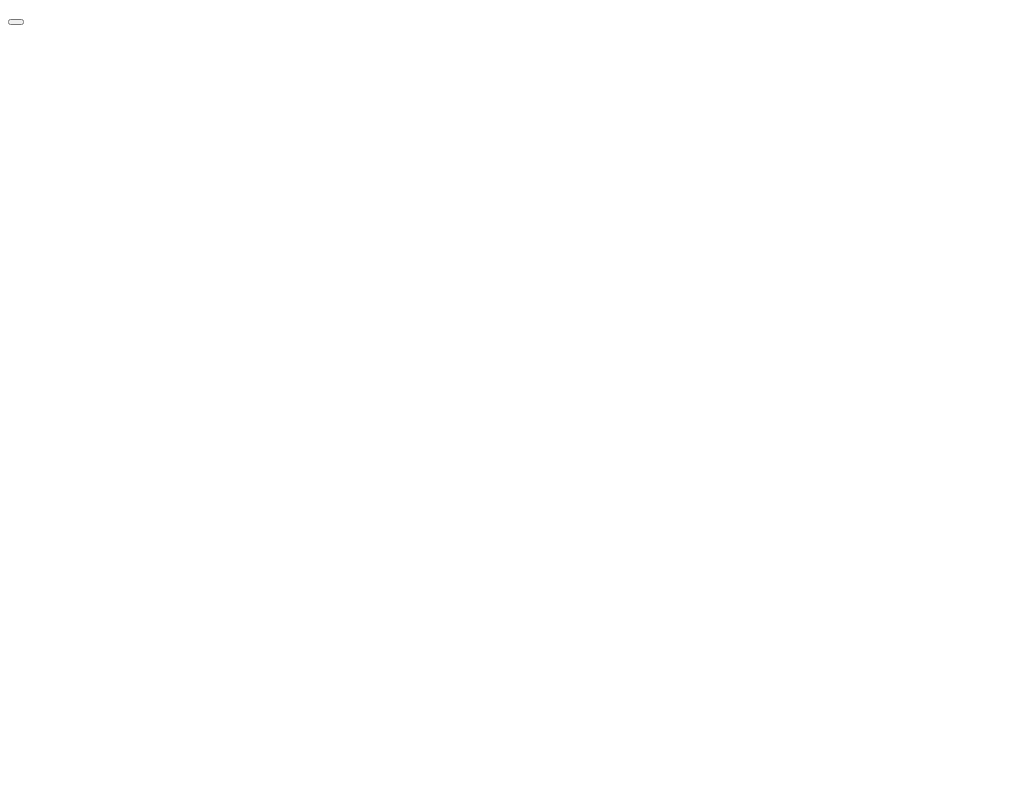
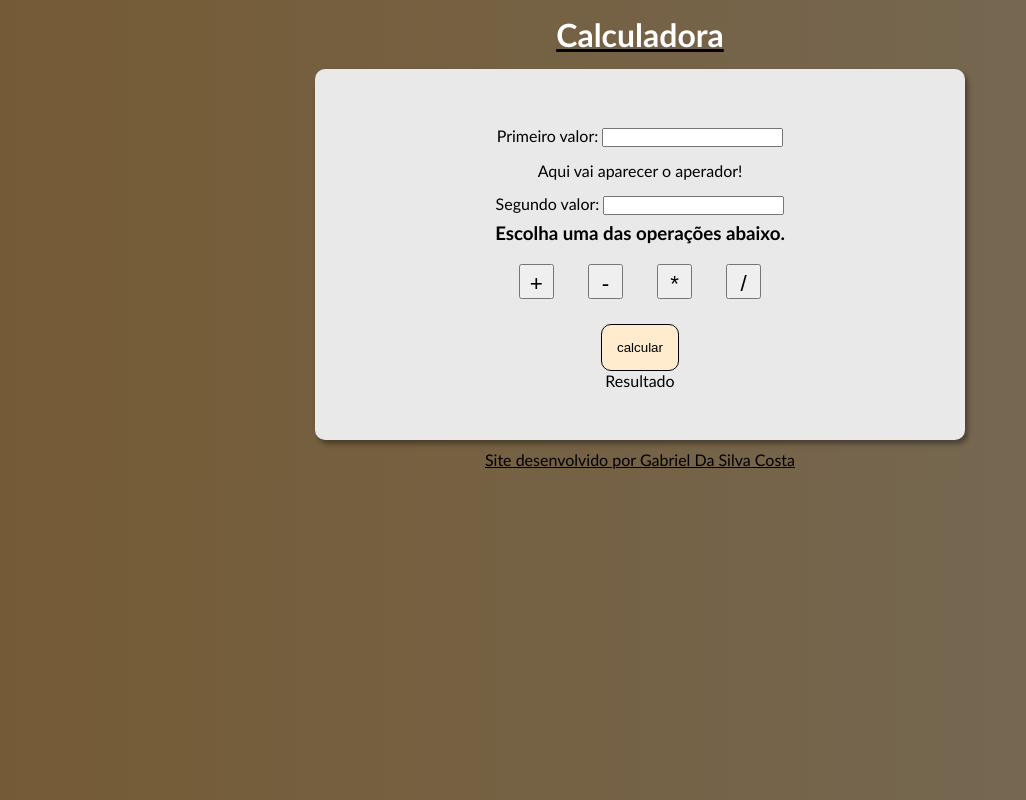
Before and after one commit to GabSilvaCosta/curso-js-recomecando, a plain HTML site: page pratica/exercicios/ex016/index.html in a window 1280 px wide. Shown: the whole page, without its empty margins (0-1026 px from the left). Drawn offline with Linux system fonts and the light colour scheme.

Commit message:
create_simple_calculator

```diff
--- /dev/null
+++ b/pratica/exercicios/ex016/code.js
@@ -0,0 +1,7 @@
+function clicou() {
+    var v1 = Number(document.getElementById('ivalor1').value)
+    var v2 = Number(document.getElementById('ivalor2').value)
+
+    var dis = document.querySelector('div')
+    dis.innerHTML = 'r'
+}
--- a/pratica/exercicios/ex016/index.html
+++ b/pratica/exercicios/ex016/index.html
@@ -1,11 +1,42 @@
 <!DOCTYPE html>
-<html lang="en">
+<html lang="pt-BR">
 <head>
     <meta charset="UTF-8">
     <meta name="viewport" content="width=device-width, initial-scale=1.0">
-    <title>Document</title>
+    <link rel="stylesheet" href="style.css">
+    <script src="code.js"></script>
+    <title>Calculadora Simples</title>
 </head>
 <body>
-    <button></button>
+    <header>
+        <h1>Calculadora</h1>
+    </header>
+    <section>
+        <form action="" method="get">
+            <p>Primeiro valor:
+                <input type="number" name="valor1" id="ivalor1">
+            </p>
+            <p>
+                Aqui vai aparecer o aperador!
+            </p>
+            <p>Segundo valor:
+                <input type="number" name="valor2" id="ivalor2">
+            </p>
+            <h3>Escolha uma das operações abaixo.</h3>
+                <input type="button" value="+" class="operadores">
+                <input type="button" value="-" class="operadores">
+                <input type="button" value="*" class="operadores">
+                <input type="button" value="/" class="operadores">
+
+            <input type="button" value="calcular" id="icalcular" onclick="clicou">
+        </form>
+
+        <div>
+            Resultado
+        </div>
+    </section>
+    <footer>
+        Site desenvolvido por Gabriel Da Silva Costa
+    </footer>
 </body>
 </html>
--- /dev/null
+++ b/pratica/exercicios/ex016/style.css
@@ -0,0 +1,63 @@
+
+* {
+    margin: 0px;
+    padding: 0px;
+}
+
+body {
+    background-image: linear-gradient(to right, #755B35, #756A58);
+    font-family: 'Gill Sans', 'Gill Sans MT', Calibri, 'Trebuchet MS', sans-serif
+}
+
+h1 {
+    text-align: center;
+    padding: 15px;
+    text-decoration: underline black;
+    color: white;
+}
+
+section {
+    margin: auto;
+    background-color: rgb(234, 233, 233);
+    width: 50%;
+    max-width: 550px;
+    padding: 50px;
+    border-radius: 10px;
+    box-shadow: 3px 4px 5px rgba(0, 0, 0, 0.36);
+}
+
+form, div {
+    text-align: center;
+}
+
+p {
+    padding: 7px;
+}
+
+.operadores {
+    flex-flow: column nowrap;
+    margin: 20px 15px 25px;
+    height: 35px;
+    width: 35px;
+    font-size: 1.4em;
+    padding: 5px;
+}
+
+#icalcular {
+    margin: auto;
+    display: block;
+    padding: 15px;
+    border-radius: 10px;
+    border: 1px solid black;
+    background-color: blanchedalmond;
+}
+
+#icalcular:hover {
+    background-color: rgb(255, 213, 150);
+}
+
+footer {
+    padding: 10px;
+    text-align: center;
+    text-decoration: underline;
+}
```
